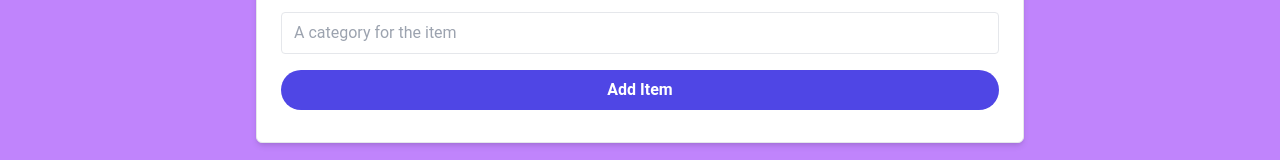
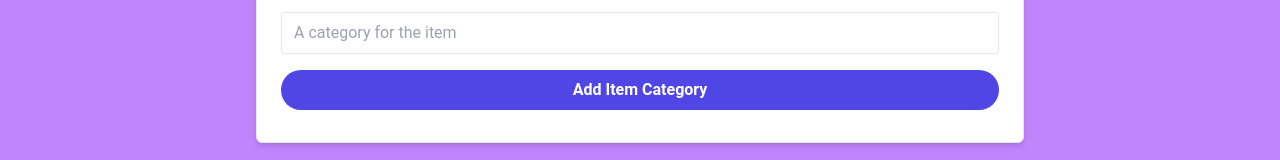
Before and after one commit to aswiniraghul/IT-Wizards, a React (Vite) app in the folder IT-Wizards-UI/: page /addItemCategories in a window 1280 px wide. Shown: the part 290-450 px from the top of the page. Built offline with nearby package versions, Linux system fonts and the light colour scheme.

Commit message:
Corrected item category button text and updated notes to README.md per Phillip's request.

```diff
--- a/IT-Wizards-UI/src/components/AddItemCategoryForm.jsx
+++ b/IT-Wizards-UI/src/components/AddItemCategoryForm.jsx
@@ -50,7 +50,7 @@ const AddItemCategoryForm = () => {
                 className="bg-indigo-600 hover:bg-indigo-700 text-white font-bold py-2 px-4 rounded-full w-full hover:text-green-600 focus:outline-none focus:shadow-outline"
                 type="submit"
               >
-                Add Item
+                Add Item Category
               </button>
             </div>
           </form>
```
Also changed, not shown: 1 other file (tests, documents, lock files or other folders).
